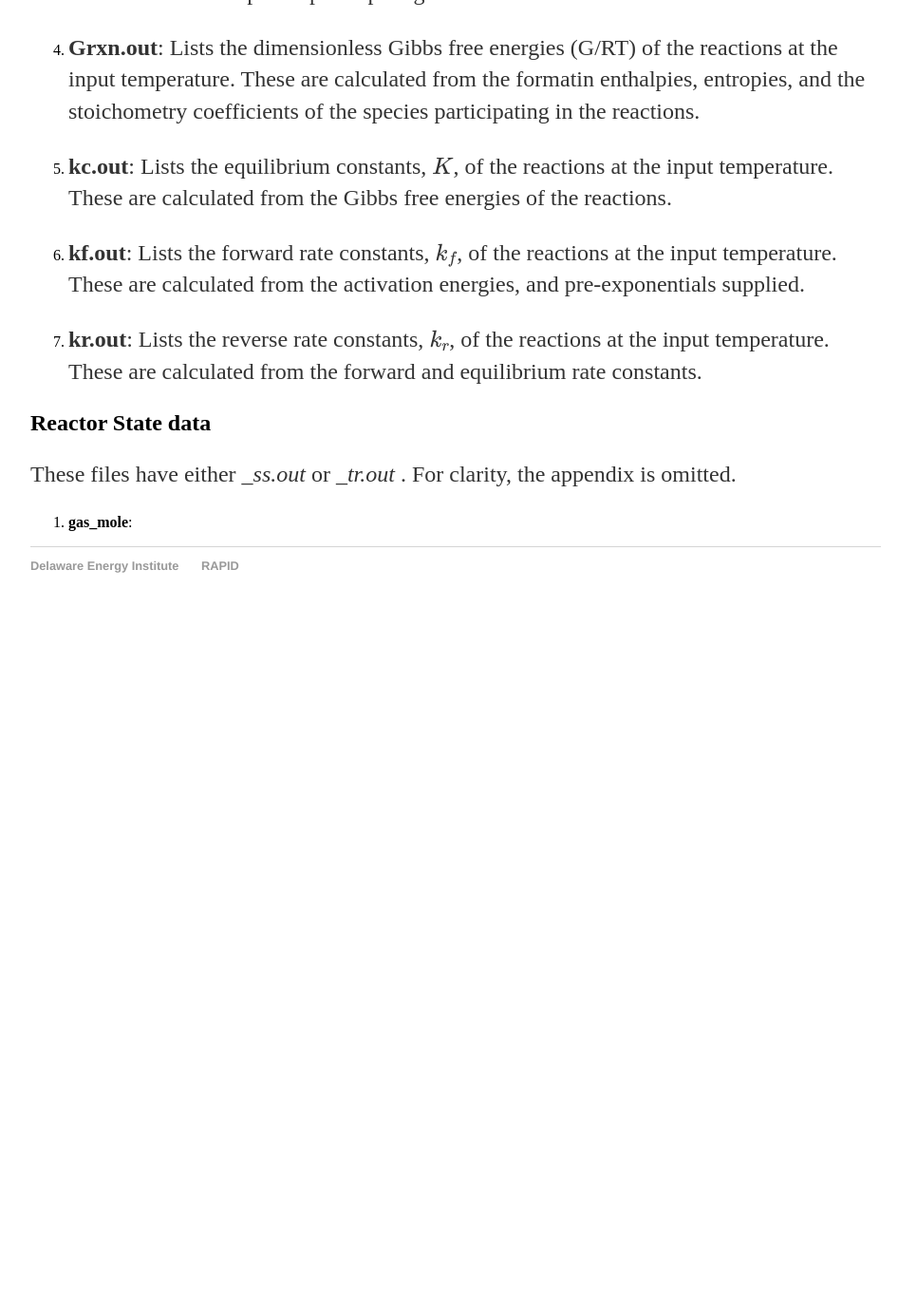
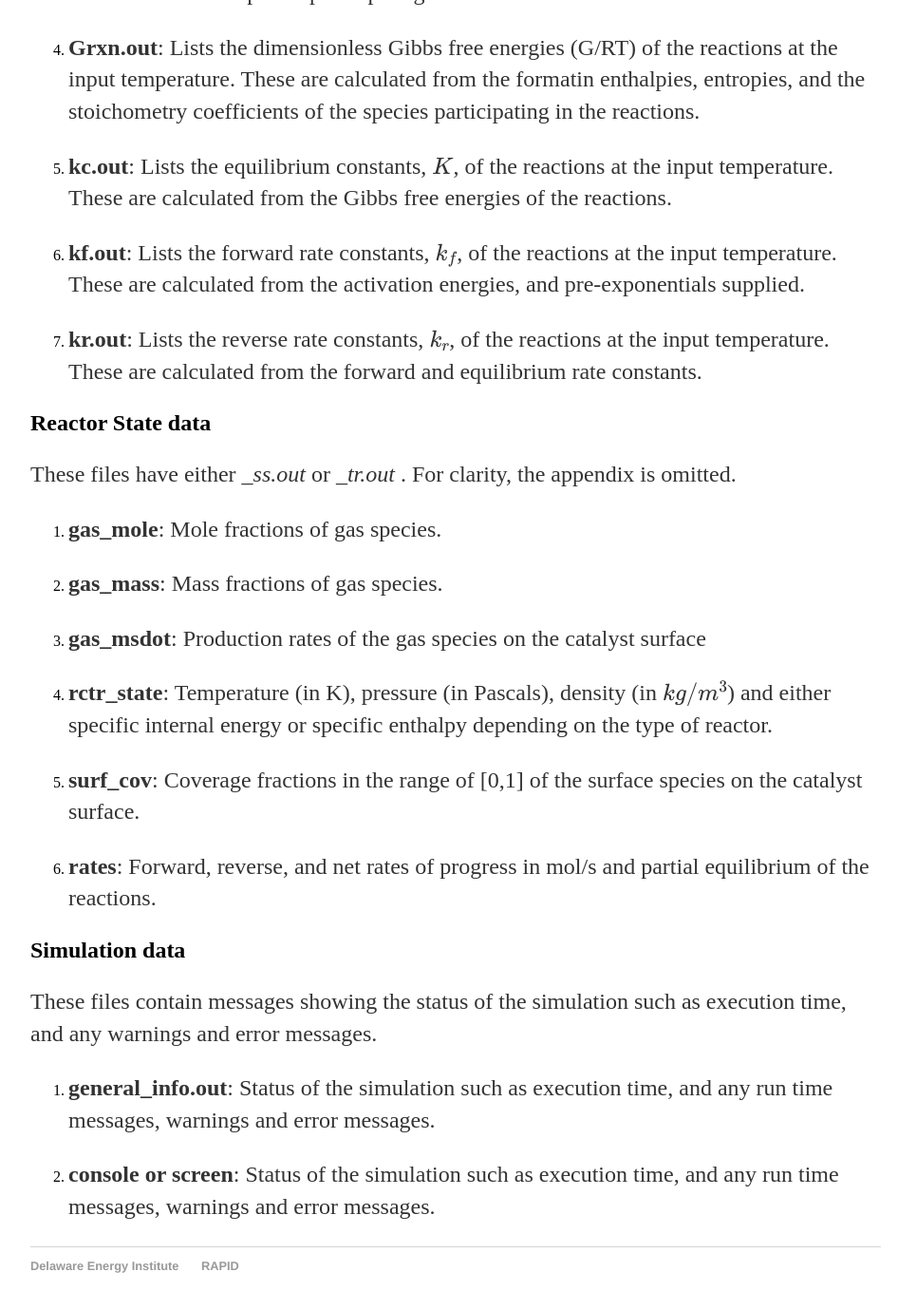
Before and after one commit to VlachosGroup/openmkm, a Jekyll site: the page built from docs/output.md, in a window 1280 px wide and 1400 px high, scrolled down 1331 px. Shown: the top 1379 px of the window at 95% size, without its empty margins (160-1106 px from the left). Built offline with Jekyll 4.4.1, drawn with Linux system fonts in a browser that asks for light colours; formulas are drawn with MathJax 3; our own code applies the rules of GitHub Pages for plain Markdown files; before the commit the page ends 1994 px from its top, so only the background shows below that.

Commit message:
output added

```diff
--- a/docs/output.md
+++ b/docs/output.md
@@ -50,4 +50,22 @@ reaction rate constants do not contain *_ss* or *_tr* before *.out*.
 
 These files have either *_ss.out* or *_tr.out* . For clarity, the appendix is omitted.
 
-1. **gas\_mole**:
+1. **gas\_mole**:  Mole fractions of gas species.
+
+2. **gas\_mass**:  Mass fractions of gas species.
+
+3. **gas_msdot**: Production rates of the gas species on the catalyst surface
+
+4. **rctr\_state**:  Temperature (in K), pressure (in Pascals), density (in $$kg/m^3$$) and either specific internal energy or specific enthalpy depending on the type of reactor.
+
+5.  **surf\_cov**: Coverage fractions in the range of [0,1] of the surface species on the catalyst surface.
+
+6. **rates**: Forward, reverse, and net rates of progress in mol/s and partial equilibrium of the reactions.
+
+## Simulation data
+
+These files contain messages showing the status of the simulation such as execution time, and any warnings and error messages.
+
+1. **general\_info.out**: Status of the simulation such as execution time, and any run time messages, warnings and error messages.
+
+2. **console or screen**: Status of the simulation such as execution time, and any run time messages, warnings and error messages.
```
